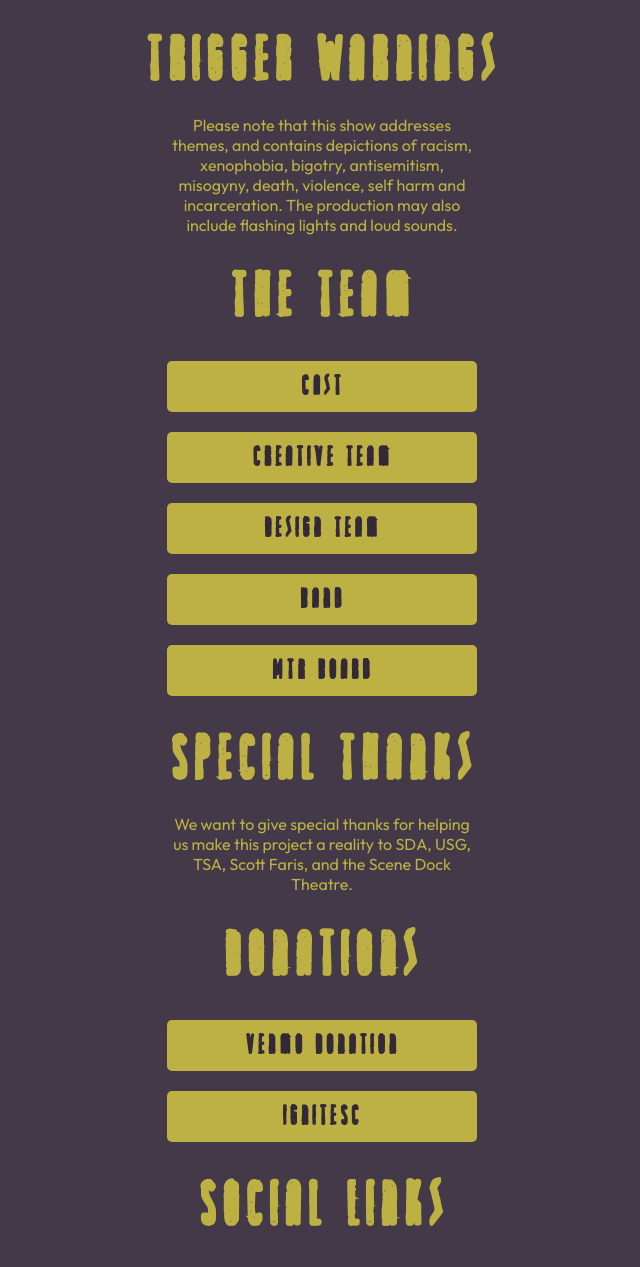
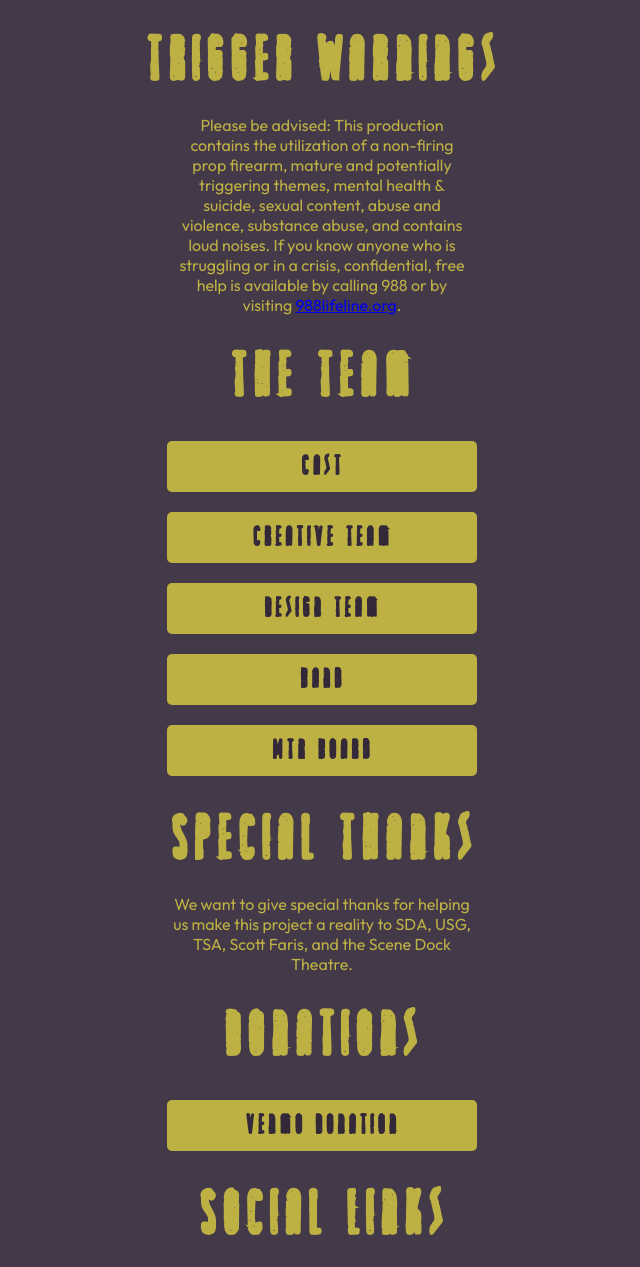
Before and after one commit to MusicalTheatreRepertory/MusicalTheatreRepertory.github.io, a Gatsby site: page /shows/spa/spa in a window 1280 px wide. Shown: the part 721-1988 px from the top of the page, without its empty margins (318-958 px from the left). Built offline with nearby package versions, Linux system fonts and the light colour scheme; Gatsby itself is replaced by a stand-in of ours.

Commit message:
update TWs, remove igniteSC, add abby

```diff
--- a/src/pages/shows/spa/board.js
+++ b/src/pages/shows/spa/board.js
@@ -40,6 +40,10 @@ const Board = () => {
             <br />
 
             <h3>Madison Bishop</h3>
+            <h3>Member At Large</h3>
+            <br />
+
+            <h3>Abigail Bushman</h3>
             <h3>Member At Large</h3>
             <br />
 
--- a/src/pages/shows/spa/spa.js
+++ b/src/pages/shows/spa/spa.js
@@ -43,7 +43,7 @@ const SpringAwakening = () => {
 
               <h1>Trigger Warnings</h1>
               <p>
-                Please note that this show addresses themes, and contains depictions of racism, xenophobia, bigotry, antisemitism, misogyny, death, violence, self harm and incarceration. The production may also include flashing lights and loud sounds.
+                Please be advised: This production contains the utilization of a non-firing prop firearm, mature and potentially triggering themes, mental health & suicide, sexual content, abuse and violence, substance abuse, and contains loud noises. If you know anyone who is struggling or in a crisis, confidential, free help is available by calling 988 or by visiting <a href="https://988lifeline.org" target="_blank" rel="noopener noreferrer" >988lifeline.org</a>.
               </p>
               <br />
               <h1>The Team</h1>
@@ -92,14 +92,14 @@ const SpringAwakening = () => {
                 </Link>
               </div>
 
-              <div className="button">
+              {/* <div className="button">
                 <Link
                   to="http://fightongiveback.usc.edu/p/musical-theatre-repertory-25"
                   className="SPA-button-details"
                 >
                   IgniteSC
                 </Link>
-              </div>
+              </div> */}
 
               <h1>Social Links</h1>
               <div className="button">
```
